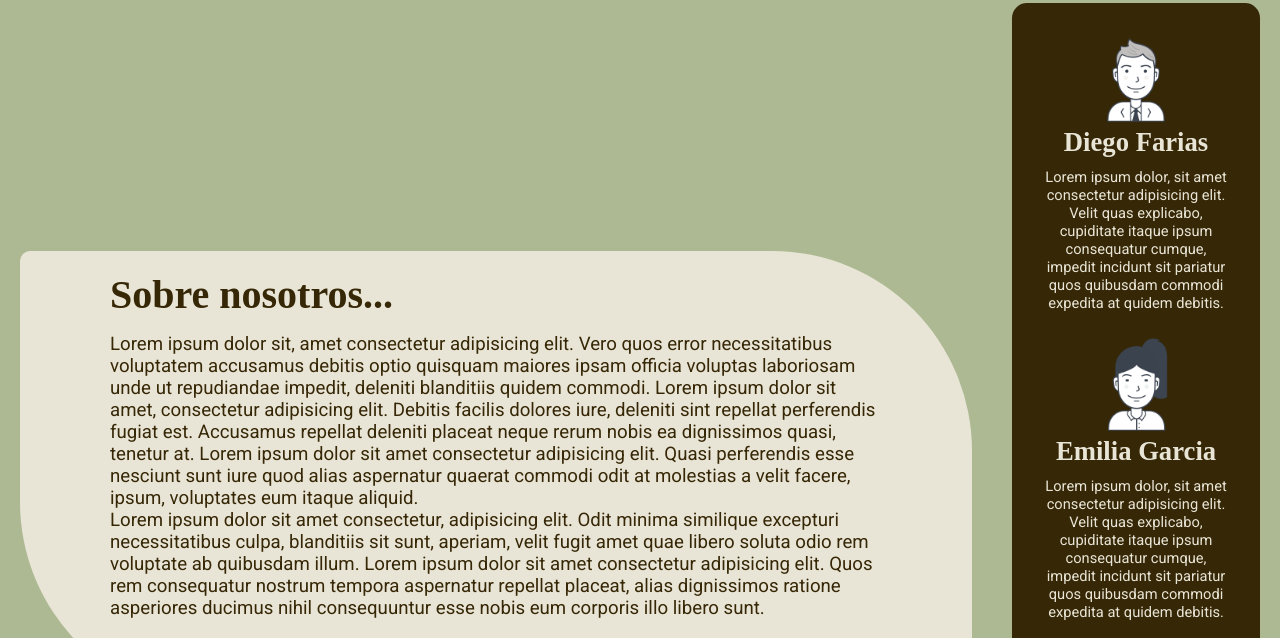
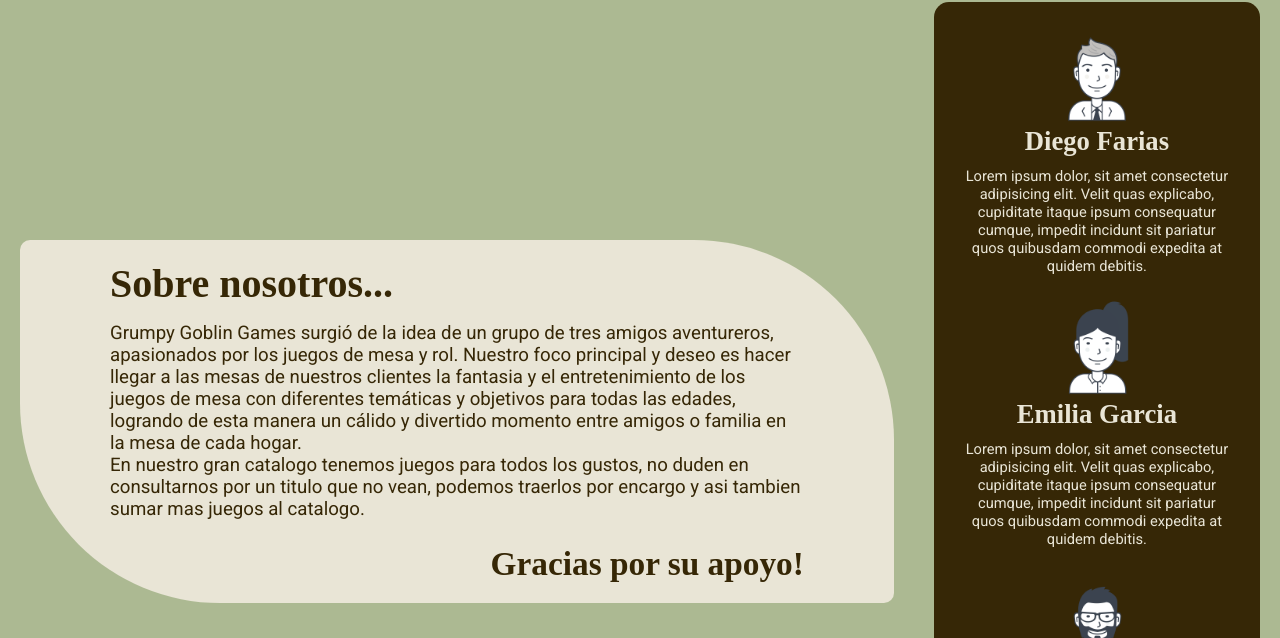
Before and after one commit to diefarias10/proyecto-GGames, a website: page paginas/nosotros.html in a window 1280 px wide. Shown: the part 130-768 px from the top of the page. Drawn offline with Linux system fonts and the light colour scheme; a web font is replaced by a local one.

Commit message:
Entrega desafio SASS + SEO

```diff
--- a/paginas/nosotros.html
+++ b/paginas/nosotros.html
@@ -5,6 +5,8 @@
     <meta charset="UTF-8">
     <meta http-equiv="X-UA-Compatible" content="IE=edge">
     <meta name="viewport" content="width=device-width, initial-scale=1.0">
+    <meta name="keywords" content="Juegos, Juegos de mesa, Cartas, Entretenimiento, Rol, Contacto, Sobre nosotros">
+    <meta name="description" content="Informacion sobre personal de la marca GGames">
     <link rel="preconnect" href="https://fonts.googleapis.com">
     <link rel="preconnect" href="https://fonts.gstatic.com" crossorigin>
     <link href="https://fonts.googleapis.com/css2?family=IM+Fell+English+SC&display=swap" rel="stylesheet">
@@ -39,25 +41,13 @@
                 <div class="textoSobreNos">
                     <h1>Sobre nosotros...</h1>
                     <p>
-                        Lorem ipsum dolor sit, amet consectetur adipisicing elit. Vero quos error necessitatibus
-                        voluptatem
-                        accusamus debitis optio quisquam maiores ipsam officia voluptas laboriosam unde ut repudiandae
-                        impedit, deleniti blanditiis quidem commodi. Lorem ipsum dolor sit amet, consectetur adipisicing
-                        elit. Debitis facilis dolores iure, deleniti sint repellat perferendis fugiat est. Accusamus
-                        repellat deleniti placeat neque rerum nobis ea dignissimos quasi, tenetur at. Lorem ipsum dolor
-                        sit
-                        amet consectetur adipisicing elit. Quasi perferendis esse nesciunt sunt iure quod alias
-                        aspernatur
-                        quaerat commodi odit at molestias a velit facere, ipsum, voluptates eum itaque aliquid.
+                       Grumpy Goblin Games surgió de la idea de un grupo de tres amigos aventureros, apasionados por los juegos de mesa y rol.
+                       Nuestro foco principal y deseo es hacer llegar a las mesas de nuestros clientes la fantasia y el entretenimiento de los juegos de mesa con diferentes temáticas y objetivos para todas las edades, logrando de esta manera un cálido y divertido momento entre amigos o familia en la mesa de cada hogar.
                     </p>
                     <p>
-                        Lorem ipsum dolor sit amet consectetur, adipisicing elit. Odit minima similique excepturi
-                        necessitatibus culpa, blanditiis sit sunt, aperiam, velit fugit amet quae libero soluta odio rem
-                        voluptate ab quibusdam illum. Lorem ipsum dolor sit amet consectetur adipisicing elit. Quos rem
-                        consequatur nostrum tempora aspernatur repellat placeat, alias dignissimos ratione asperiores
-                        ducimus nihil consequuntur esse nobis eum corporis illo libero sunt.
+                        En nuestro gran catalogo tenemos juegos para todos los gustos, no duden en consultarnos por un titulo que no vean, podemos traerlos por encargo y asi tambien sumar mas juegos al catalogo.
                     </p>
-                    <h3>GRACIAS!</h3>
+                    <h3>Gracias por su apoyo!</h3>
                 </div>
                 <div class="personasSobreNos">
                     <div class="persona">
--- a/scss/estilos.scss
+++ b/scss/estilos.scss
@@ -26,7 +26,7 @@
     display: flex;
     justify-content: space-between;
     align-items: center;
-    border-bottom: 0.15rem solid nth($paleta,1);
+    border-bottom: 0.10rem solid nth($paleta,1);
     grid-area: divHeader;
 }
 
@@ -88,8 +88,10 @@
             color: nth($paleta,1);
             padding: 0.5rem;
 
+
             &:hover {
                 border-bottom: 0.2rem solid nth($paleta,2);
+                border-top: 0.2rem solid #464E2E;
                 color: nth($paleta,2);
             }
         }
@@ -157,14 +159,7 @@
 /* ARTICULOS */
 
 .articulo {
-    box-shadow: 0px 0px 4px nth($paleta,2);
-    background-color: white;
-    width: 18rem;
-    border-radius: 1rem;
-    transition: box-shadow 0.15s, transform 0.15s;
-    display: flex;
-    flex-direction: column;
-    justify-content: space-around;
+   @include carta;
 
     &:hover {
         box-shadow: 5px 5px 5px nth($paleta,1);
@@ -196,6 +191,10 @@
 
     .infoArticulo {
         margin: 1rem 0;
+
+
+
+
     }
 
     .botonesArticulo {
--- a/scss/utilities/_variables.scss
+++ b/scss/utilities/_variables.scss
@@ -5,3 +5,15 @@
 #464E2E,
 #ACB992,
 #E9E5D6;
+
+
+@mixin carta{
+    box-shadow: 0px 0px 4px #464e2e;
+    background-color: white;
+    width: 18rem;
+    border-radius: 1rem;
+    transition: box-shadow 0.15s, transform 0.15s;
+    display: flex;
+    flex-direction: column;
+    justify-content: space-around;
+}
```
Also changed, not shown: index.html (+2 -0 lines), paginas/contacto.html (+2 -0 lines), paginas/productos.html (+2 -0 lines), css/main.css.
